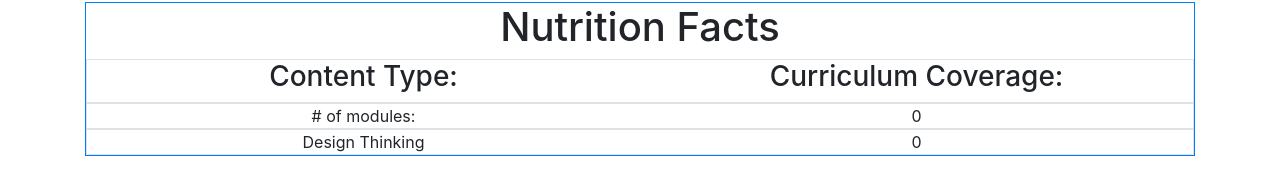
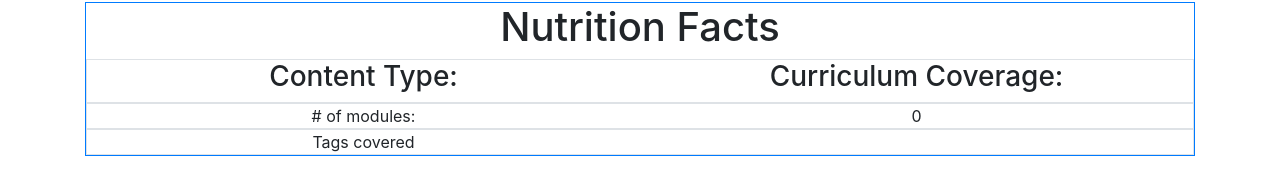
Before and after one commit to brandonwang15/meng-sandwich-app, a React (Create React App) app in the folder client/: page /builder in a window 1280 px wide. Shown: the part 183-361 px from the top of the page. Built offline with nearby package versions, Linux system fonts and the light colour scheme.

Commit message:
Add a "tags covered" fact to the nutrition facts.

```diff
--- a/client/src/components/modules/NutritionFacts.js
+++ b/client/src/components/modules/NutritionFacts.js
@@ -3,6 +3,18 @@ import './NutritionFacts.js'
 import PropTypes from 'prop-types';
 
 class NutritionFacts extends React.Component {
+
+    // returns set of tags as a list
+    getCoveredTags(sandwiches) {
+        let allTags = new Set();
+
+        sandwiches.forEach(sw => {
+            sw.tags.forEach(tag => allTags.add(tag));
+        });
+
+        return Array.from(allTags);
+    }
+
     render() {
         let numSandwiches = 0;
 
@@ -11,6 +23,7 @@ class NutritionFacts extends React.Component {
                 numSandwiches++;
             }
         });
+
 
         return (<div class="container border border-primary">
             <div class="row">
@@ -36,10 +49,10 @@ class NutritionFacts extends React.Component {
             </div>
             <div class="row border">
                 <div class="col-sm">
-                    Design Thinking
+                    Tags covered
                 </div>
                 <div class="col-sm">
-                    0
+                    {this.getCoveredTags(this.props.sandwichData).join(', ')}
                 </div>
             </div>
 
```
